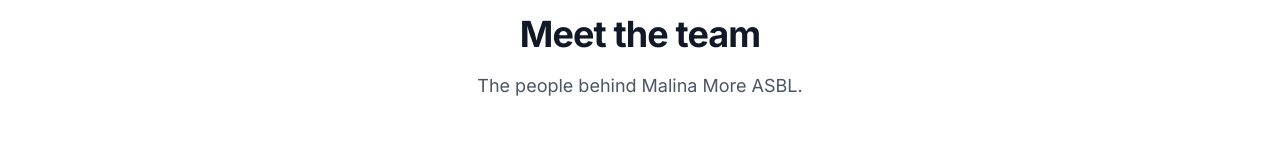
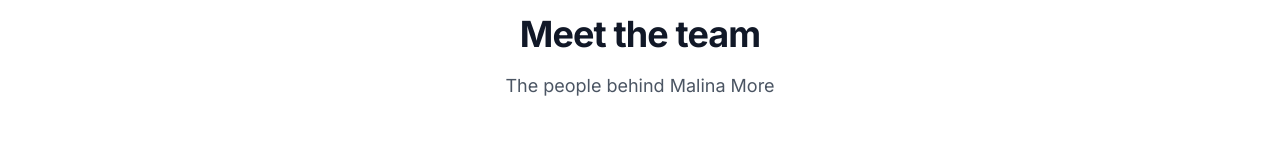
Before and after one commit to jleclanche/malinamore.studio, a Next.js app: page /about/team in a window 1280 px wide. Shown: the part 122-282 px from the top of the page. Built offline with nearby package versions, Linux system fonts and the light colour scheme.

Commit message:
Abbreviate

```diff
--- a/app/about/team/page.tsx
+++ b/app/about/team/page.tsx
@@ -39,7 +39,7 @@
 					Meet the team
 				</h1>
 				<p className="mt-4 text-lg leading-8 text-gray-600">
-					The people behind Malina More ASBL.
+					The people behind Malina More
 				</p>
 			</div>
 			<ul
```
